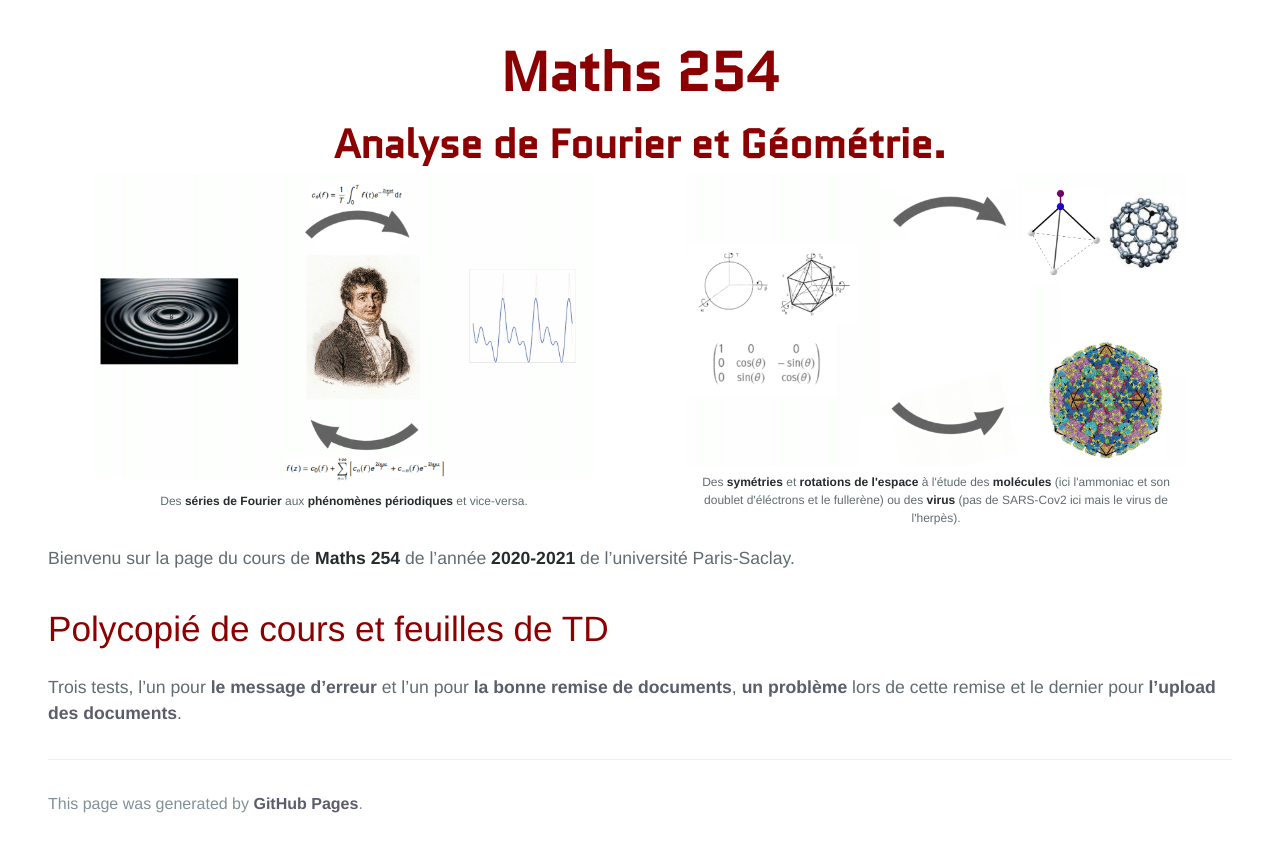
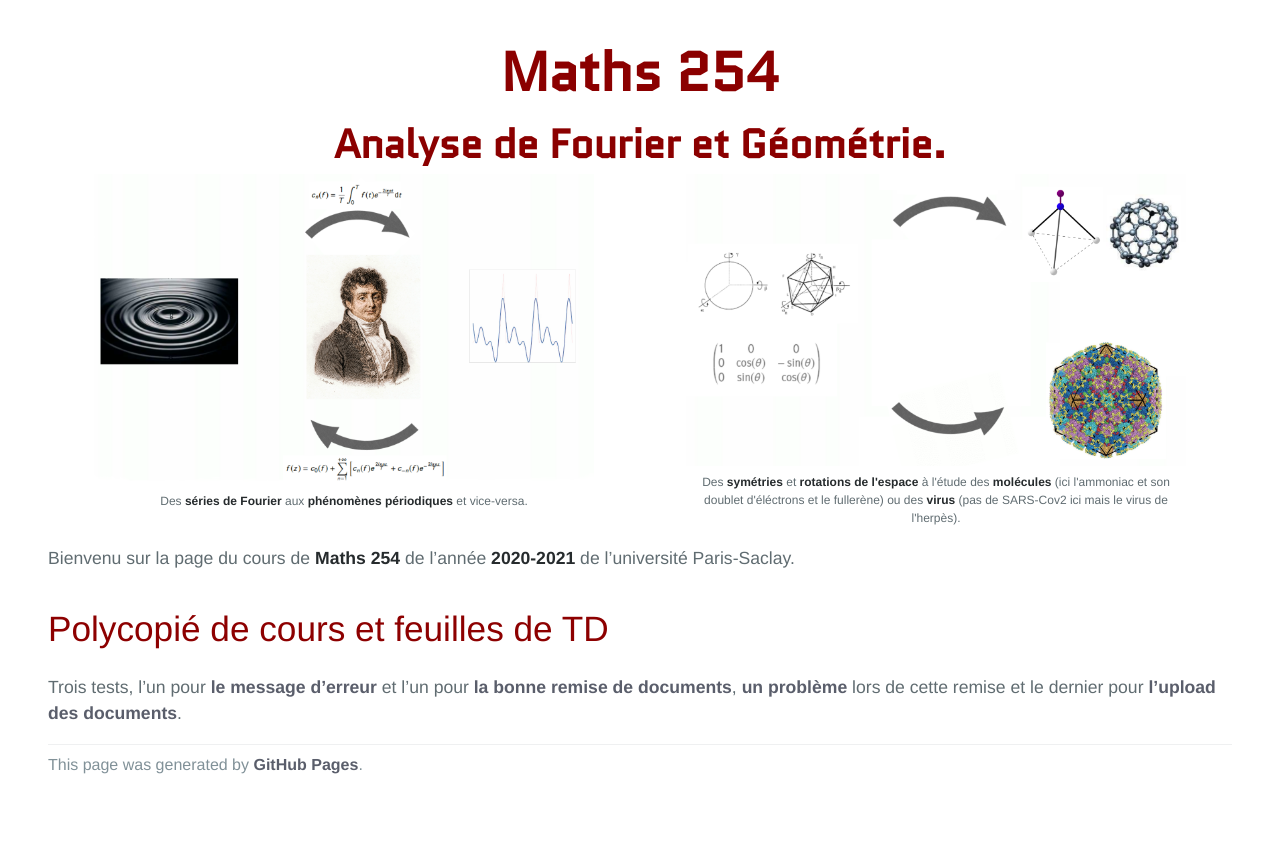
Before and after one commit to KevinDestagnol/algebre.github.io, a Jekyll site: the page built from index.md, in a window 1280 px wide. Shown: the part 260-1108 px from the top of the page. Built offline with Jekyll 4.4.1, drawn with Linux system fonts in a browser that asks for light colours; some web fonts are replaced; our own code applies the rules of GitHub Pages for plain Markdown files; after the commit the page ends 1069 px from its top, so only the background shows below that.

Commit message:
Update jekyll-theme-cayman.scss

```diff
--- a/_sass/jekyll-theme-cayman.scss
+++ b/_sass/jekyll-theme-cayman.scss
@@ -954,8 +954,8 @@ hpr {
 }
 
 .site-footer {
-  padding-top: 2rem;
-  margin-top: 2rem;
+  padding-top: 0.5rem;
+  margin-top: 0.5rem;
   border-top: solid 1px $hr-border-color;
   font-family: KoHo,Helvetica, Arial, sans-serif;
   @include large {
```
